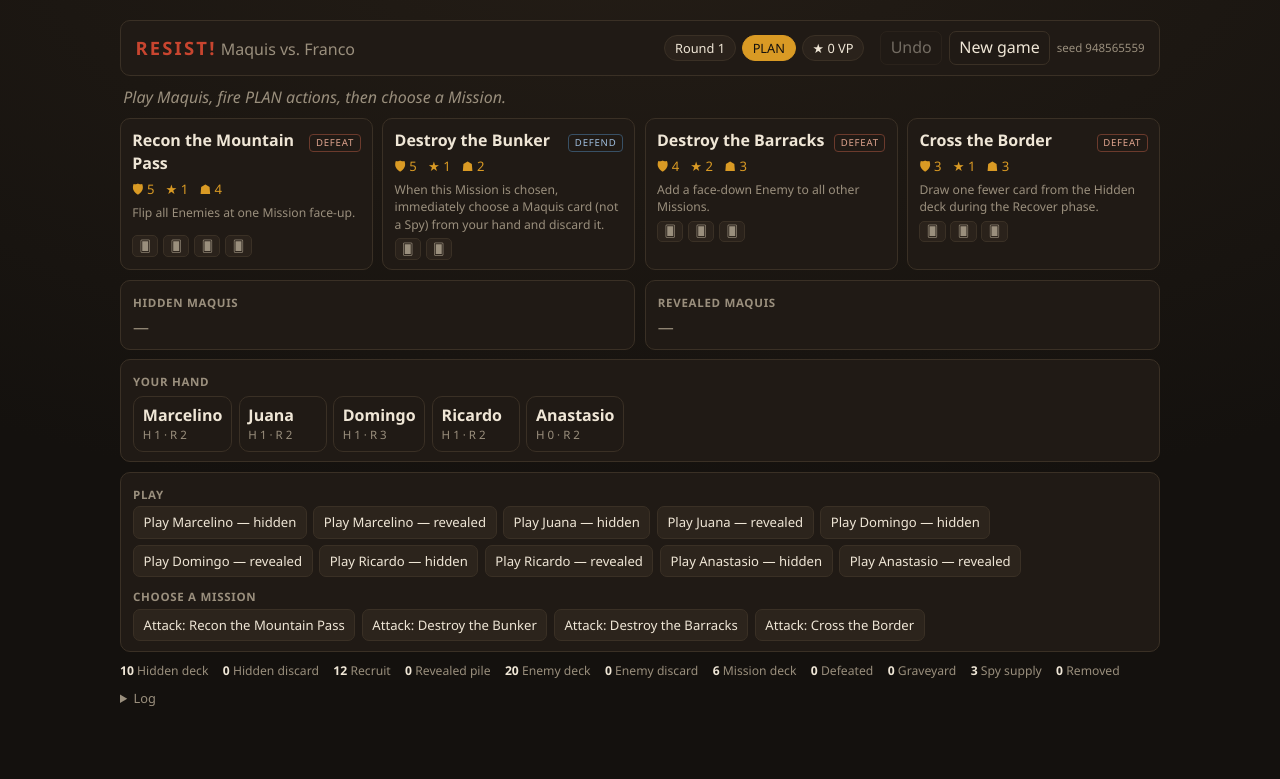
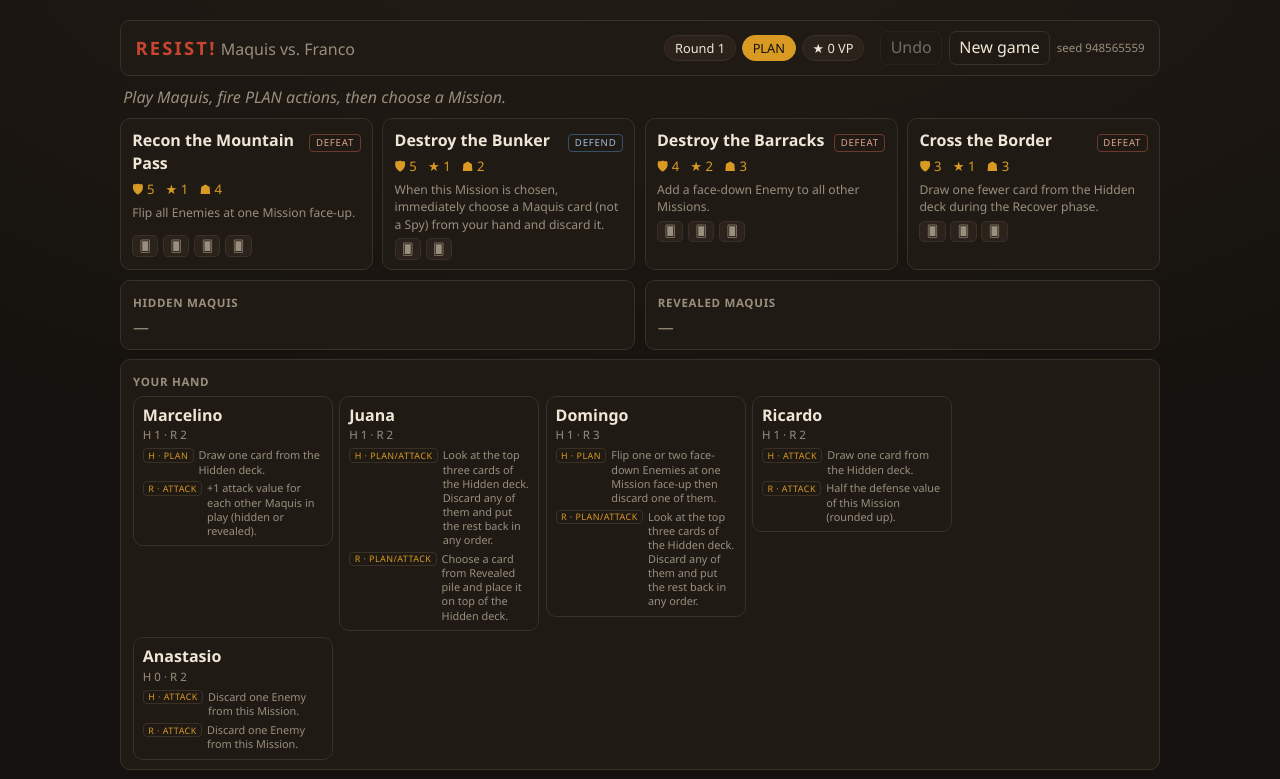
Before and after one commit to stlevy53/defy, a React (Vite) app: page / in a window 1280 px wide. Shown: the top 779 px of the page. Built offline with nearby package versions, Linux system fonts and the light colour scheme.

Commit message:
Phase 3: single Card rendering seam + inline Maquis action text; fix enemy Defense reset on reshuffle

```diff
--- a/src/App.tsx
+++ b/src/App.tsx
@@ -3,8 +3,9 @@
 
 import { useGame } from './ui/useGame'
 import { DecisionPanel } from './ui/DecisionPanel'
-import { actionLabel, missionOf, nameOfMaquis, maquisAttack, enemyOf, phaseBlurb } from './ui/format'
-import type { Action, GameState, MissionSlot } from './engine'
+import { Card } from './ui/Card'
+import { actionLabel, missionOf, phaseBlurb } from './ui/format'
+import type { Action, GameState } from './engine'
 
 export function App() {
   const { state, actions, dispatch, respond, undo, newGame, canUndo, error, seed } = useGame()
@@ -52,7 +53,7 @@ export function App() {
 
       <section className="missions">
         {state.missionRow.map((slot) => (
-          <MissionCard key={slot.uid} slot={slot} state={state} />
+          <Card key={slot.uid} kind="mission" slot={slot} state={state} />
         ))}
       </section>
 
@@ -65,14 +66,7 @@ export function App() {
         <h3>Your hand</h3>
         <div className="cards">
           {state.hand.map((c) => (
-            <div key={c.uid} className={`card hand-card ${c.dataId === 'spy' ? 'spy' : ''}`}>
-              <div className="card-name">{nameOfMaquis(c.dataId)}</div>
-              {c.dataId !== 'spy' && (
-                <div className="card-sub">
-                  H {maquisAttack(c.dataId, 'hidden')} · R {maquisAttack(c.dataId, 'revealed')}
-                </div>
-              )}
-            </div>
+            <Card key={c.uid} kind="maquisHand" dataId={c.dataId} />
           ))}
           {state.hand.length === 0 && <span className="muted">empty</span>}
         </div>
@@ -143,47 +137,13 @@ function ActionGroup({
   )
 }
 
-function MissionCard({ slot, state }: { slot: MissionSlot; state: GameState }) {
-  const data = missionOf(slot.dataId)
-  const chosen = state.chosenMissionUid === slot.uid
-  const defense = chosen && state.missionDefenseOverride != null ? state.missionDefenseOverride : data?.defense
-  const cls = ['card', 'mission', chosen ? 'chosen' : '', slot.faceDown ? 'failed' : '', slot.defeated ? 'defeated' : '']
-    .filter(Boolean)
-    .join(' ')
-  return (
-    <div className={cls}>
-      <div className="card-head">
-        <span className="card-name">{data?.name ?? slot.dataId}</span>
-        <span className={`kw kw-${data?.keyword}`}>{data?.keyword}</span>
-      </div>
-      <div className="mission-stats">
-        <span title="Defense">🛡 {defense}</span>
-        <span title="Victory Points">★ {data?.victoryPoints}</span>
-        <span title="Garrison">☗ {data?.garrison}</span>
-      </div>
-      <p className="effect">{data?.effect}</p>
-      <div className="enemies">
-        {slot.enemies.map((e) => (
-          <span key={e.uid} className={`enemy ${e.faceUp ? '' : 'facedown'} kw-${enemyOf(e.typeId)?.keyword}`}>
-            {e.faceUp ? `${enemyOf(e.typeId)?.name} ${e.defense}` : '🂠'}
-          </span>
-        ))}
-        {slot.enemies.length === 0 && <span className="muted">clear</span>}
-      </div>
-    </div>
-  )
-}
-
 function Zone({ title, cards, side }: { title: string; cards: GameState['inPlay']; side: 'hidden' | 'revealed' }) {
   return (
     <div className="zone">
       <h4>{title}</h4>
       <div className="cards">
         {cards.map((m) => (
-          <div key={m.uid} className={`card played ${side}`}>
-            <div className="card-name">{nameOfMaquis(m.dataId)}</div>
-            <div className="card-sub">⚔ {maquisAttack(m.dataId, side)}</div>
-          </div>
+          <Card key={m.uid} kind="maquisPlayed" dataId={m.dataId} side={side} />
         ))}
         {cards.length === 0 && <span className="muted">—</span>}
       </div>
--- a/src/index.css
+++ b/src/index.css
@@ -73,11 +73,20 @@ h3, h4 { margin: 0.25rem 0; color: var(--muted); font-weight: 600; text-transfor
 .play-area { display: grid; grid-template-columns: 1fr 1fr; gap: 0.6rem; margin: 0.6rem 0; }
 .zone, .hand, .control-deck { background: var(--panel); border: 1px solid var(--line); border-radius: 10px; padding: 0.6rem 0.75rem; }
 .hand, .control-deck { margin: 0.6rem 0; }
-.cards { display: flex; flex-wrap: wrap; gap: 0.4rem; margin-top: 0.3rem; }
-.card.played, .hand-card { min-width: 88px; padding: 0.45rem 0.55rem; }
+.cards { display: flex; flex-wrap: wrap; gap: 0.4rem; margin-top: 0.3rem; align-items: flex-start; }
+.card.played, .hand-card { width: 200px; padding: 0.45rem 0.55rem; }
 .card.played.revealed { border-color: var(--accent); }
-.hand-card.spy { opacity: 0.55; border-style: dashed; }
+.hand-card.spy { width: auto; min-width: 88px; opacity: 0.55; border-style: dashed; }
 .card-sub { font-size: 0.72rem; color: var(--muted); }
+
+/* Inline Maquis action text */
+.card-action { display: flex; gap: 0.3rem; margin-top: 0.3rem; font-size: 0.68rem; line-height: 1.3; }
+.card-action .action-type {
+  flex: none; align-self: flex-start; color: var(--accent-2);
+  border: 1px solid var(--line); border-radius: 4px; padding: 0.02rem 0.28rem;
+  font-size: 0.56rem; letter-spacing: 0.05em; white-space: nowrap;
+}
+.card-action .action-text { color: var(--muted); }
 
 /* Actions / decisions */
 .actions { display: flex; flex-direction: column; gap: 0.5rem; }
--- /dev/null
+++ b/src/ui/Card.tsx
@@ -0,0 +1,108 @@
+// The single card-rendering seam. Every card face in the app is drawn here.
+//
+// Today each face is text rendered from the /data JSON. When art assets arrive, this is the ONE
+// file to change: swap the text bodies below for <img> faces (keeping the same outer wrappers +
+// state classes for selection/defeat/face-down overlays) and the rest of the UI is untouched.
+
+import type { GameState, MissionSlot, EnemyInstance } from '../engine'
+import { missionOf, nameOfMaquis, maquisAttack, maquisSideAction, enemyOf } from './format'
+
+export type CardFace =
+  | { kind: 'maquisHand'; dataId: string }
+  | { kind: 'maquisPlayed'; dataId: string; side: 'hidden' | 'revealed' }
+  | { kind: 'mission'; slot: MissionSlot; state: GameState }
+
+/** Render any card face. Discriminated on `kind` so callers pass only what that face needs. */
+export function Card(face: CardFace) {
+  switch (face.kind) {
+    case 'maquisHand':
+      return <MaquisHandFace dataId={face.dataId} />
+    case 'maquisPlayed':
+      return <MaquisPlayedFace dataId={face.dataId} side={face.side} />
+    case 'mission':
+      return <MissionFace slot={face.slot} state={face.state} />
+  }
+}
+
+/** A Maquis (or Spy) in hand: both sides shown, since the player hasn't committed to one yet. */
+function MaquisHandFace({ dataId }: { dataId: string }) {
+  const isSpy = dataId === 'spy'
+  return (
+    <div className={`card hand-card ${isSpy ? 'spy' : ''}`}>
+      <div className="card-name">{nameOfMaquis(dataId)}</div>
+      {!isSpy && (
+        <>
+          <div className="card-sub">
+            H {maquisAttack(dataId, 'hidden')} · R {maquisAttack(dataId, 'revealed')}
+          </div>
+          <ActionLine dataId={dataId} side="hidden" label="H" />
+          <ActionLine dataId={dataId} side="revealed" label="R" />
+        </>
+      )}
+    </div>
+  )
+}
+
+/** A Maquis committed to the table on a known side. */
+function MaquisPlayedFace({ dataId, side }: { dataId: string; side: 'hidden' | 'revealed' }) {
+  return (
+    <div className={`card played ${side}`}>
+      <div className="card-name">{nameOfMaquis(dataId)}</div>
+      <div className="card-sub">⚔ {maquisAttack(dataId, side)}</div>
+      <ActionLine dataId={dataId} side={side} />
+    </div>
+  )
+}
+
+function MissionFace({ slot, state }: { slot: MissionSlot; state: GameState }) {
+  const data = missionOf(slot.dataId)
+  const chosen = state.chosenMissionUid === slot.uid
+  const defense = chosen && state.missionDefenseOverride != null ? state.missionDefenseOverride : data?.defense
+  const cls = ['card', 'mission', chosen ? 'chosen' : '', slot.faceDown ? 'failed' : '', slot.defeated ? 'defeated' : '']
+    .filter(Boolean)
+    .join(' ')
+  return (
+    <div className={cls}>
+      <div className="card-head">
+        <span className="card-name">{data?.name ?? slot.dataId}</span>
+        <span className={`kw kw-${data?.keyword}`}>{data?.keyword}</span>
+      </div>
+      <div className="mission-stats">
+        <span title="Defense">🛡 {defense}</span>
+        <span title="Victory Points">★ {data?.victoryPoints}</span>
+        <span title="Garrison">☗ {data?.garrison}</span>
+      </div>
+      <p className="effect">{data?.effect}</p>
+      <div className="enemies">
+        {slot.enemies.map((e) => (
+          <EnemyChip key={e.uid} enemy={e} />
+        ))}
+        {slot.enemies.length === 0 && <span className="muted">clear</span>}
+      </div>
+    </div>
+  )
+}
+
+function EnemyChip({ enemy }: { enemy: EnemyInstance }) {
+  const type = enemyOf(enemy.typeId)
+  return (
+    <span className={`enemy ${enemy.faceUp ? '' : 'facedown'} kw-${type?.keyword}`}>
+      {enemy.faceUp ? `${type?.name} ${enemy.defense}` : '🂠'}
+    </span>
+  )
+}
+
+/** One Maquis side's action, inline. Renders nothing when the side has no action (an X). */
+function ActionLine({ dataId, side, label }: { dataId: string; side: 'hidden' | 'revealed'; label?: string }) {
+  const a = maquisSideAction(dataId, side)
+  if (!a) return null
+  return (
+    <div className="card-action">
+      <span className="action-type">
+        {label ? `${label} · ` : ''}
+        {a.type}
+      </span>
+      <span className="action-text">{a.text}</span>
+    </div>
+  )
+}
--- a/src/ui/format.ts
+++ b/src/ui/format.ts
@@ -2,6 +2,7 @@
 // /data JSON (text-first). No rules here — pure formatting over GameState.
 
 import { maquis, missions, enemyTypes } from '../data'
+import type { ActionType } from '../types'
 import type { Action, EnemyInstance, GameState } from '../engine'
 
 const maquisName = new Map(maquis.map((m) => [m.id, m.name]))
@@ -18,6 +19,16 @@ export const enemyOf = (typeId: string) => enemyTypeById.get(typeId)
 /** Base attack a Maquis contributes for a given side (for hand/board display). */
 export function maquisAttack(dataId: string, side: 'hidden' | 'revealed'): number {
   return maquisCard.get(dataId)?.[side].attack ?? 0
+}
+
+/** The action type + text for a Maquis side, or null when the side shows an X (no action). */
+export function maquisSideAction(
+  dataId: string,
+  side: 'hidden' | 'revealed',
+): { type: ActionType; text: string } | null {
+  const s = maquisCard.get(dataId)?.[side]
+  if (!s?.action || !s.actionType) return null
+  return { type: s.actionType, text: s.action }
 }
 
 function findEnemy(state: GameState, uid: string): EnemyInstance | undefined {
```
